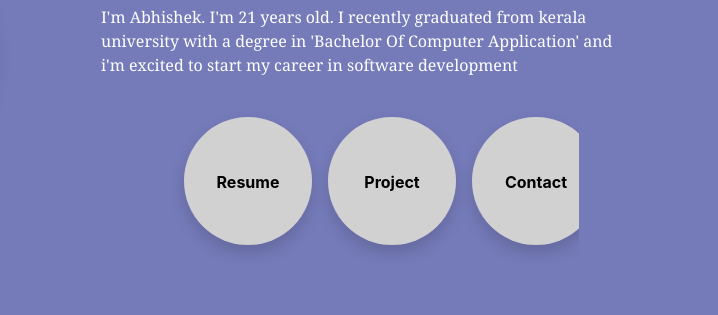
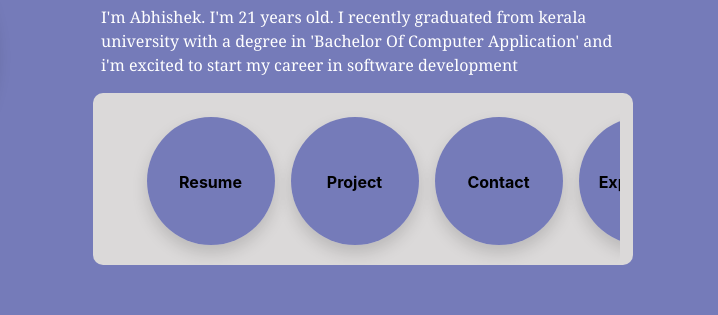
Before and after one commit to Abhishek7356/Abhishek7356.github.io, a plain HTML site: page index.html in a window 1280 px wide. Shown: the part 269-584 px from the top of the page, 562-1280 px from the left. Drawn offline with nearby package versions, Linux system fonts and the light colour scheme.

Commit message:
Add files via upload

```diff
--- a/style.css
+++ b/style.css
@@ -8,7 +8,8 @@ body{
     height: 8em;
     width: 8em;
     padding-top: 3.3em;
-     background-color: rgb(210, 209, 209);
+     /* background-color: rgb(210, 209, 209); */
+    background-color: #757bb9;
      color: black;
      transition: 0.3s;
 
@@ -18,7 +19,8 @@ body{
     height: 8em;
     width: 8em;
     padding-top: 3.3em;
-    background-color: rgb(210, 209, 209);
+    /* background-color: rgb(210, 209, 209); */
+    background-color: #757bb9;
     color: black;
     transition: 0.3s;
 
@@ -27,7 +29,8 @@ body{
     height: 8em;
     width: 8em;
     padding-top: 3.3em;
-    background-color: rgb(210, 209, 209);
+    /* background-color: rgb(210, 209, 209);   */
+    background-color: #757bb9;
     color: black;
     transition: 0.3s;
 }
@@ -93,13 +96,22 @@ hr{
 }
 .detailes{
 
-    max-width: 80%;
+    background-color:rgb(219, 217, 217) ;
+    max-width: 95%;
     height: 172px;
-    padding-left: 29px;
+   padding-left: 2em;
     display: flex;
     overflow-x: scroll;
+    border-radius: 10px;
     overflow-y: hidden;
 }
 .detailes::-webkit-scrollbar{
     display: none;
 }
+
+.outer-detailes{
+    max-width: 100%;
+    height: 172px;
+    background-color:rgb(219, 217, 217) ;
+    border-radius: 10px;
+}
```
